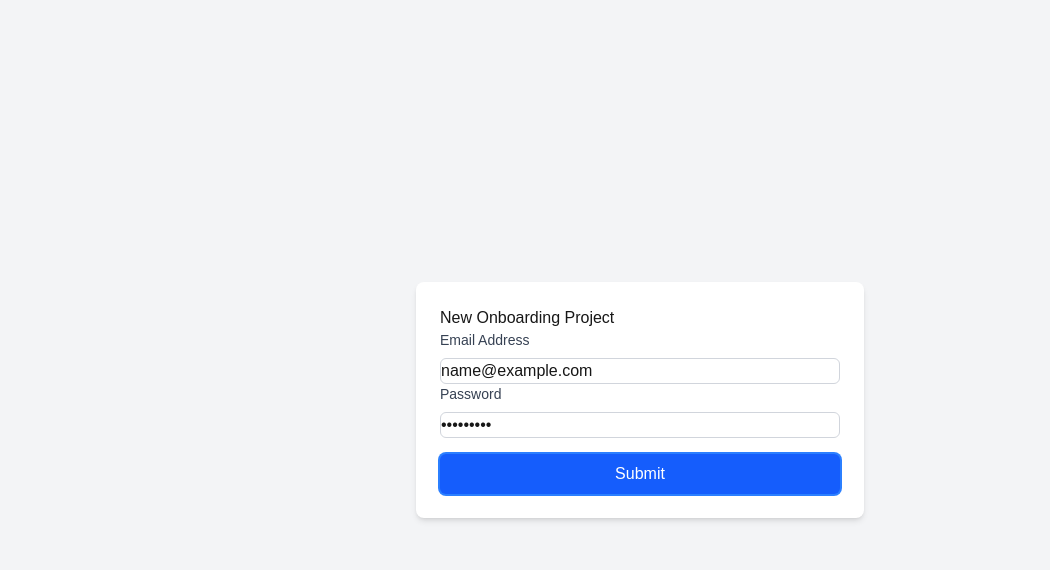
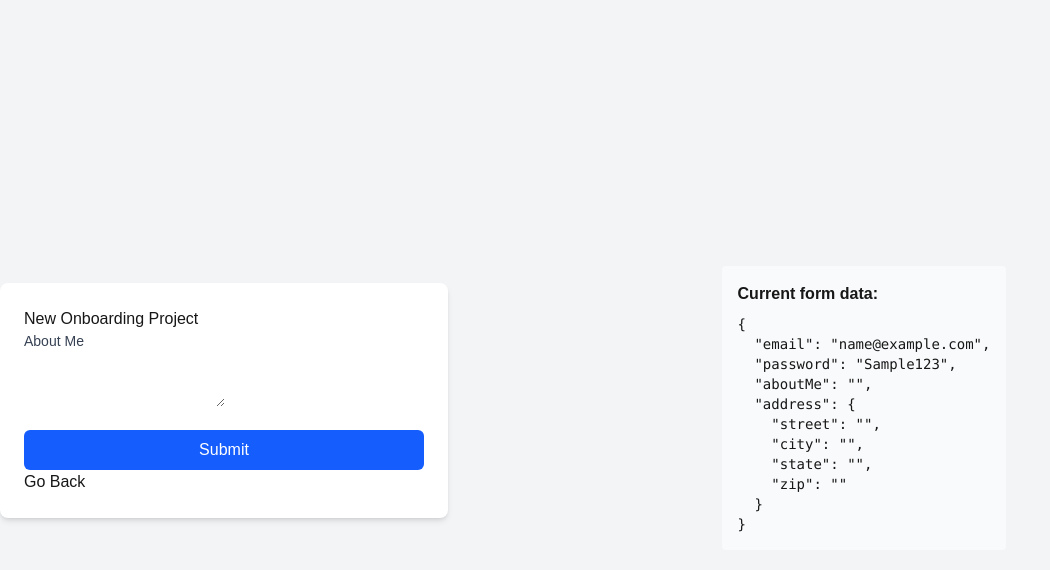
Before and after one commit to skkovi/onboarding, a Next.js app: page / in a window 1280 px wide. Both pictures are taken after typing "name@example.com", "Sample123" into the empty fields and a click on the button "Submit". Shown: the top 570 px of the page, without its empty margins (0-1050 px from the left). Built offline with nearby package versions, Linux system fonts and the light colour scheme.

Commit message:
added AboutMe and Address components

```diff
--- /dev/null
+++ b/src/onboarding/components/AboutMe.js
@@ -0,0 +1,33 @@
+export default function AboutMe({ data, onUpdate, onNext, onPrevious }) {
+  const handleSubmit = (e) => {
+    e.preventDefault();
+    onNext();
+  };
+
+  const handleChange = (e) => {
+    let field = e.target.name;
+    let value = e.target.value;
+    onUpdate({ [field]: value });
+  };
+  return (
+    <div>
+      <form onSubmit={handleSubmit}>
+        <label className="block text-sm font-md text-gray-700 mb-2">
+          About Me
+        </label>
+        <textarea
+          name="aboutMe"
+          value={data.aboutMe}
+          onChange={handleChange}
+        ></textarea>
+        <button
+          type="submit"
+          className="w-full bg-blue-600 text-white py-2 px-4 rounded-md hover:bg-blue-700 focus:outline-none focus:ring-2 focus:ring-blue-500 mt-4"
+        >
+          Submit
+        </button>
+      </form>
+      <button onClick={onPrevious}>Go Back</button>
+    </div>
+  );
+}
--- /dev/null
+++ b/src/onboarding/components/Address.js
@@ -0,0 +1,88 @@
+import React, { useState } from "react";
+export default function Address({ data, onUpdate, onNext, onPrevious }) {
+  const [errors, setErrors] = useState({});
+  const handleSubmit = (e) => {
+    e.preventDefault();
+    let newErrors = {};
+    let fieldLabels = {
+      street: "Street Address",
+      city: "City",
+      state: "State",
+      zip: "Zip Code",
+    };
+    Object.entries(fieldLabels).forEach(([field, label]) => {
+      if (!data.address[field]) {
+        newErrors[field] = `${label} is required`;
+      }
+    });
+    setErrors(newErrors);
+  };
+  const handleChange = (e) => {
+    let field = e.target.name;
+    let value = e.target.value;
+    onUpdate({ address: { ...data.address, [field]: value } });
+  };
+
+  return (
+    <div>
+      <form onSubmit={handleSubmit}>
+        <label className="block text-sm font-md text-gray-700 mb-2">
+          Street Address
+        </label>
+        <input
+          type="text"
+          name="street"
+          value={data.address.street}
+          onChange={handleChange}
+          className="w-full border border-gray-300 rounded-md focus:outline-none focus:ring-2 focus:ring-blue-500"
+        ></input>
+        {errors.street && (
+          <p className="text-red-500 text-sm mt-1">{errors.street}</p>
+        )}
+        <label className="block text-sm font-md text-gray-700 mb-2">City</label>
+        <input
+          type="text"
+          name="city"
+          value={data.address.city}
+          onChange={handleChange}
+          className="w-full border border-gray-300 rounded-md focus:outline-none focus:ring-2 focus:ring-blue-500"
+        ></input>
+        {errors.city && (
+          <p className="text-red-500 text-sm mt-1">{errors.city}</p>
+        )}
+        <label className="block text-sm font-md text-gray-700 mb-2">
+          State
+        </label>
+        <input
+          type="text"
+          name="state"
+          value={data.address.state}
+          onChange={handleChange}
+          className="w-full border border-gray-300 rounded-md focus:outline-none focus:ring-2 focus:ring-blue-500"
+        ></input>
+        {errors.state && (
+          <p className="text-red-500 text-sm mt-1">{errors.state}</p>
+        )}
+        <label className="block text-sm font-md text-gray-700 mb-2">
+          Zip Code
+        </label>
+        <input
+          type="number"
+          name="zip"
+          value={data.address.zip}
+          onChange={handleChange}
+          className="w-full border border-gray-300 rounded-md focus:outline-none focus:ring-2 focus:ring-blue-500"
+        ></input>
+        {errors.zip && (
+          <p className="text-red-500 text-sm mt-1">{errors.zip}</p>
+        )}
+        <button
+          type="submit"
+          className="w-full bg-blue-600 text-white py-2 px-4 rounded-md hover:bg-blue-700 focus:outline-none focus:ring-2 focus:ring-blue-500 mt-4"
+        >
+          Submit
+        </button>
+      </form>
+    </div>
+  );
+}
--- a/src/onboarding/components/LoginStep.js
+++ b/src/onboarding/components/LoginStep.js
@@ -1,6 +1,6 @@
 import React, { useState } from "react";
 
-export default function LoginStep({ data, onUpdate }) {
+export default function LoginStep({ data, onUpdate, onNext }) {
   const [errors, setErrors] = useState({});
   const handleSubmit = (e) => {
     e.preventDefault();
@@ -12,6 +12,10 @@ export default function LoginStep({ data, onUpdate }) {
       newErrors.password = "Password is required";
     }
     setErrors(newErrors);
+
+    if (Object.keys(newErrors).length === 0) {
+      onNext();
+    }
   };
 
   const handleChange = (e) => {
--- a/src/onboarding/components/OnboardingPage.js
+++ b/src/onboarding/components/OnboardingPage.js
@@ -1,12 +1,21 @@
 "use client";
 import React, { useState } from "react";
 import LoginStep from "./LoginStep";
+import AboutMe from "./AboutMe";
+import Address from "./Address";
 
 export default function OnboardingPage() {
   const [currentStep, setCurrentStep] = useState(1);
   const [formData, setFormData] = useState({
     email: "",
     password: "",
+    aboutMe: "",
+    address: {
+      street: "",
+      city: "",
+      state: "",
+      zip: "",
+    },
   });
 
   const nextStep = () => {
@@ -16,6 +25,11 @@ export default function OnboardingPage() {
       console.log("FORM IS SUCCESSFUL");
     }
   };
+  const previousStep = () => {
+    if (currentStep > 1) {
+      setCurrentStep(currentStep - 1);
+    }
+  };
 
   const updateFormData = (data) => {
     setFormData((prev) => {
@@ -23,13 +37,46 @@ export default function OnboardingPage() {
     });
   };
 
+  const renderStep = () => {
+    switch (currentStep) {
+      case 1:
+        return (
+          <LoginStep
+            data={formData}
+            onUpdate={updateFormData}
+            onNext={nextStep}
+          />
+        );
+      case 2:
+        return (
+          <AboutMe
+            data={formData}
+            onUpdate={updateFormData}
+            onNext={nextStep}
+            onPrevious={previousStep}
+          />
+        );
+      case 3:
+        return (
+          <Address
+            data={formData}
+            onUpdate={updateFormData}
+            onNext={nextStep}
+            onPrevious={previousStep}
+          />
+        );
+    }
+  };
+
   return (
     <div className="h-screen flex items-center justify-center bg-gray-100">
       <div className="max-w-md w-full p-6 bg-white rounded-lg shadow-md">
         <h1>New Onboarding Project</h1>
-        <div>
-          <LoginStep data={formData} onUpdate={updateFormData} />
-        </div>
+        {renderStep()}
+      </div>
+      <div className="max-w-md mx-auto mt-4 p-4 bg-gray-50 rounded">
+        <h3 className="font-semibold mb-2">Current form data:</h3>
+        <pre className="text-sm">{JSON.stringify(formData, null, 2)}</pre>
       </div>
     </div>
   );
```
